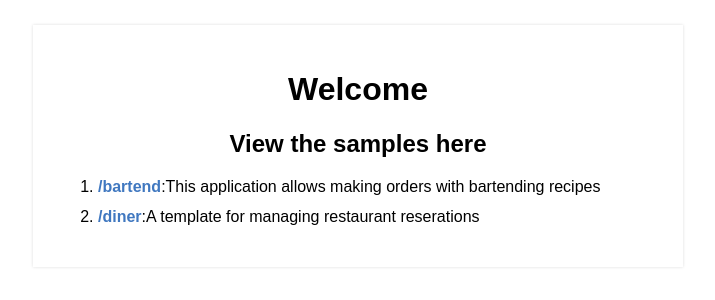
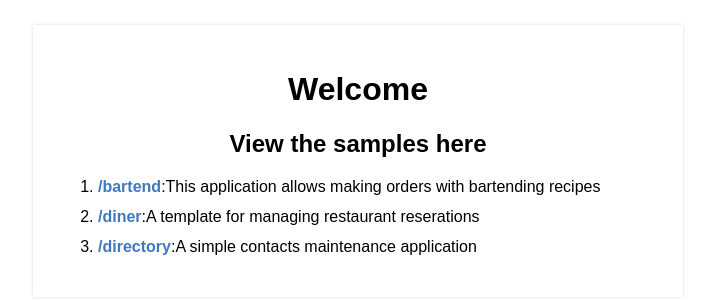
Before and after one commit to Gopikrishna19/samples, a plain HTML site: page index.html in a window 1280 px wide. Shown: the whole page, without its empty margins (282-997 px from the left). Drawn offline with Linux system fonts and the light colour scheme.

Commit message:
index commit

```diff
--- a/index.html
+++ b/index.html
@@ -30,6 +30,7 @@
   <ol>
     <li><a href="bartend">/bartend</a>:<span>This application allows making orders with bartending recipes</span></li>
     <li><a href="diner">/diner</a>:<span>A template for managing restaurant reserations</span></li>
+    <li><a href="directory">/directory</a>:<span>A simple contacts maintenance application</span></li>
     <!--template: <li><a href="">/</a>:<span></span></li>-->
   </ol>
 </div>
```
